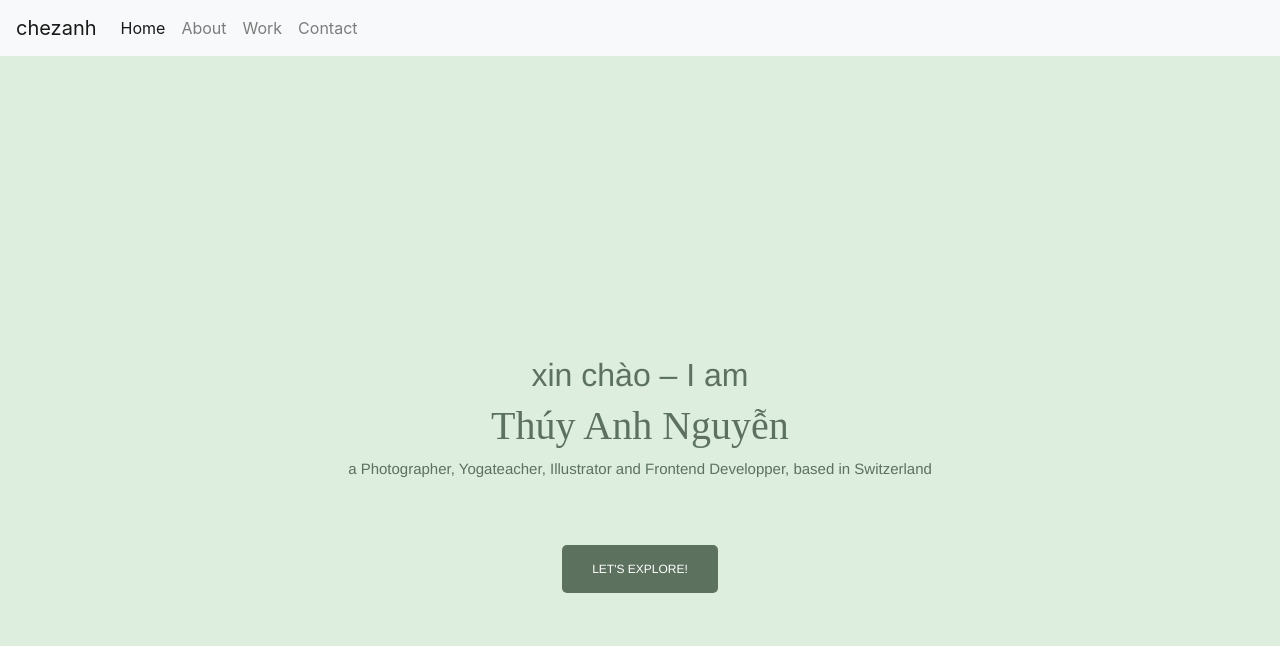
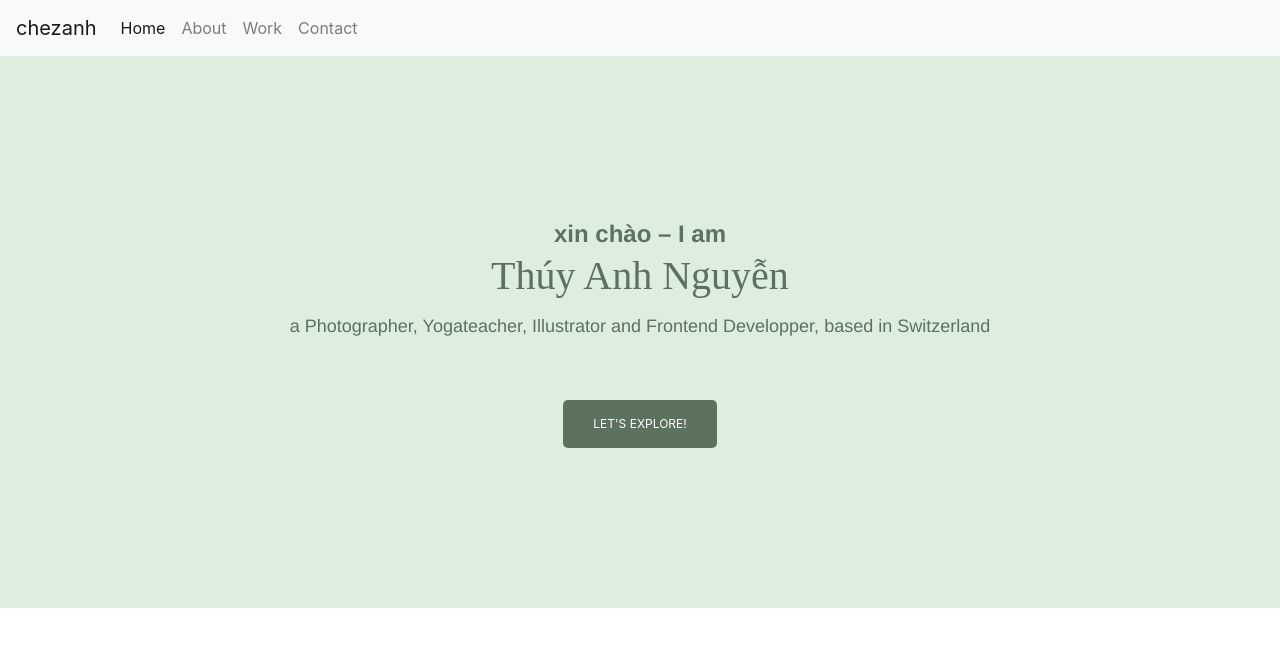
Before and after one commit to chezanh/Responsive_Lesson07-2025, a plain HTML site: page index.html in a window 1280 px wide. Drawn offline with nearby package versions, Linux system fonts and the light colour scheme.

Commit message:
reorganisation of the portfolio

```diff
--- a/index.html
+++ b/index.html
@@ -2,9 +2,9 @@
 <html lang="en">
   <head>
     <meta charset="UTF-8" />
+      <title>Portfolio of chezanh</title>
     <meta name="viewport" content="width=device-width, initial-scale=1.0" />
     <link href="src/portfolio.css" rel="stylesheet" type="text/css" />
-    <title>Portfolio of chezanh</title>
     <link
       rel="stylesheet"
       href="https://cdn.jsdelivr.net/npm/bootstrap@4.3.1/dist/css/bootstrap.min.css"
@@ -58,18 +58,21 @@
           </li>
       </div>
     </nav>
-    <div class="container">
-      <h2>xin chào – I am</h2>
+    <div class="hero">
+ <div class="container">
+      <p>xin chào – I am</p>
       <h1>Thúy Anh Nguyễn</h1>
-      <p class="intro">a Photographer, Yogateacher, Illustrator and Frontend Developper, based in Switzerland</p>
+      <h2 class="intro">a Photographer, Yogateacher, Illustrator and Frontend Developper, based in Switzerland</h2>
       <br>
       <br>
-      <div class="button-container">
+         <div class="button-container">
 <a href="about.html">
     <button>
 Let's explore!
     </button></a>
       </div>
 
+    </div>
+
   </body>
 </html>
--- a/src/portfolio.css
+++ b/src/portfolio.css
@@ -2,44 +2,35 @@
   --primarily-color: #5c715e;
   --secondary-color: #ddeedf;
   --primary-font: Didot;
-  --secondary-front: Helvetica, sans-serif;
+  --secondary-font: Helvetica, sans-serif;
 }
 
-.indexseite {
-  background-color: #ddeedf;
+.hero {
+  background-color: var(--secondary-color);
+  text-align: center;
+  padding: 160px 20px;
 }
 
-.container {
-  padding-top: 300px;
-  padding-right: 50px;
-  padding-left: 50px;
+.hero p {
+  font-family: var(--secondary-font);
+  font-size: 24px;
+  font-weight: bold;
+  color: var(--primarily-color);
+  margin: 0;
 }
 
 h1 {
-  text-align: center;
   font-family: Didot;
-  font-weight: 500;
-  font-size: 120px;
+  font-weight: bold;
   color: var(--primarily-color);
 }
 
-h2 {
-  text-align: center;
+.hero h2 {
   font-family: Helvetica, sans-serif;
-  font-size: 50px;
+  font-size: 18px;
   color: var(--primarily-color);
-}
-
-.intro {
-  display: block;
-  text-align: center;
-  font-family: Helvetica, sans-serif;
-  font-size: 15px;
-  color: var(--primarily-color);
-}
-
-button {
-  justify-content: center;
+  font-weight: normal;
+  line-height: 2;
 }
 
 .button-container {
@@ -68,9 +59,3 @@ button:hover {
   opacity: 0.5;
   color: var(--primariy-color);
 }
-
-.container {
-  justify-content: center;
-  margin: auto;
-  max-width: 100%;
-}
```
Also changed, not shown: about.html (+5 -1 lines), contact.html (+3 -0 lines), work.html (+4 -1 lines).
